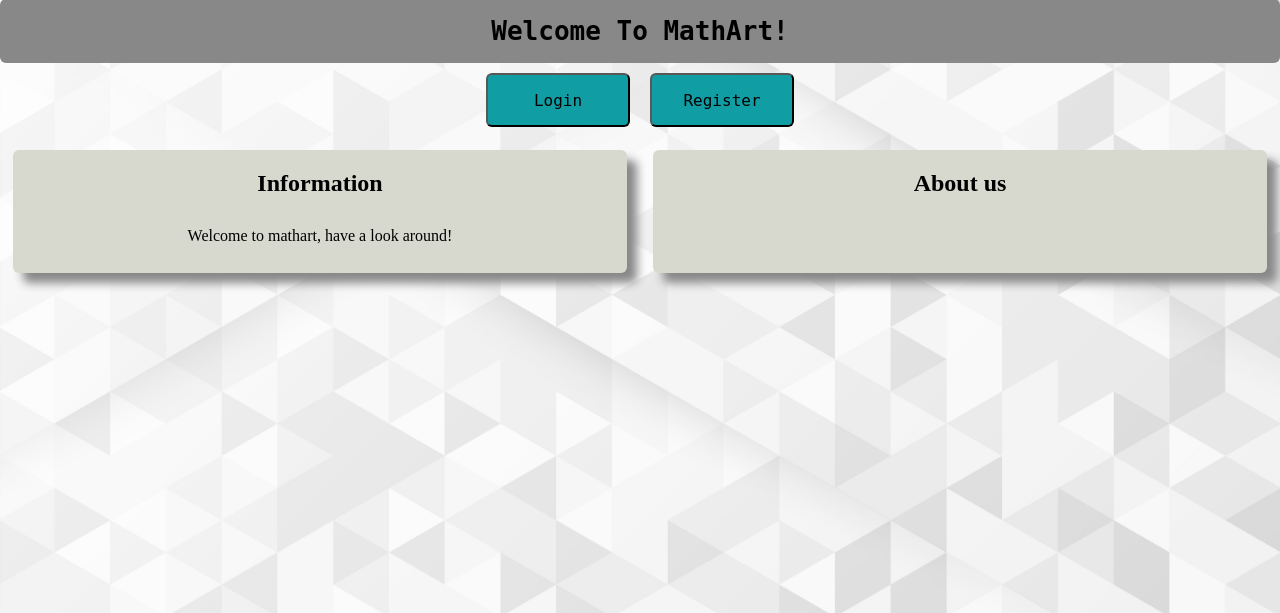
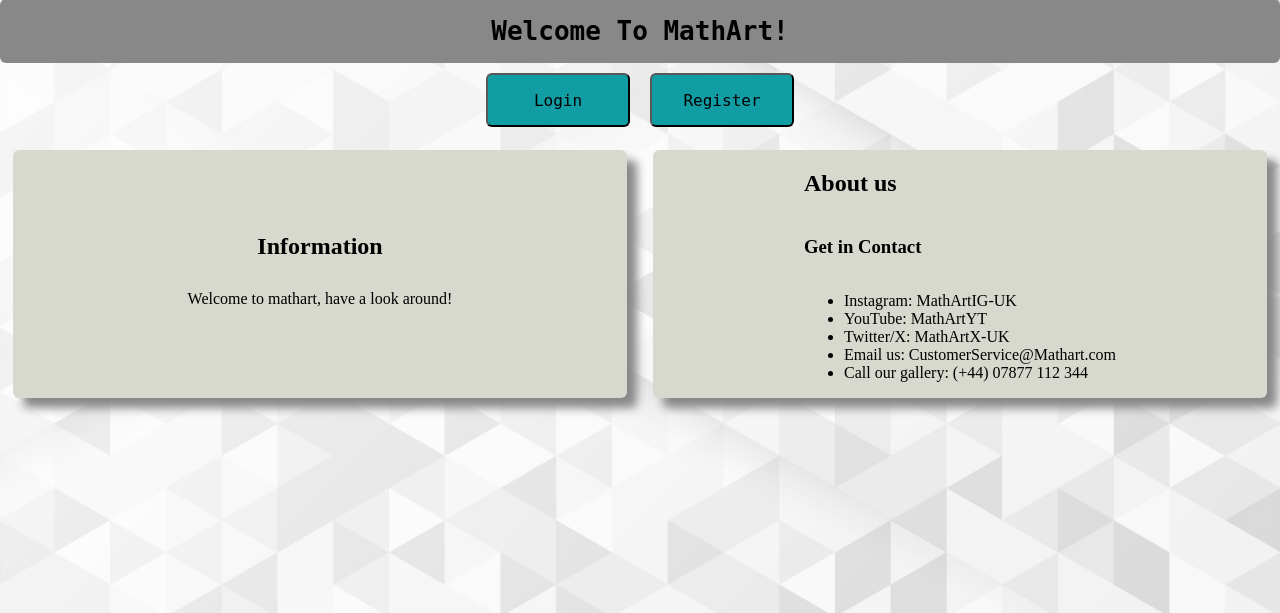
Before and after one commit to ShennyBoi/Unit-5, a PHP site: page / in a window 1280 px wide. Shown: the part 187-800 px from the top of the page. Run offline with PHP 8.4, Linux system fonts and the light colour scheme.

Commit message:
Tidy up #1 for submission

```diff
--- a/Database-Backups/mathartdb_new.sql
+++ b/Database-Backups/mathartdb_new.sql
@@ -38,7 +38,9 @@ CREATE TABLE `bookings` (
 --
 
 INSERT INTO `bookings` (`bookingID`, `userID`, `bookingDate`, `numberOfGuests`) VALUES
-(1, 1, '2024-02-12', 2);
+(1, 1, '2024-02-12', 2),
+(1, 1, '2024-04-25', 3),
+(1, 1, '2024-05-10', 4);
 
 -- --------------------------------------------------------
 
--- a/index.php
+++ b/index.php
@@ -64,8 +64,22 @@ include_once "./includes/nav.php";
                 </div>
             </div>
             <div class="horizontal-section">
-                <div class="subtitle">
-                    <h2>About us</h2>
+                <div class="column">
+                    <div class="subtitle">
+                        <h2>About us</h2>
+                    </div>
+                    <div class="center-div grow">
+                        <div class=column >
+                            <h3> Get in Contact </h3>
+                            <ul>
+                                <li>Instagram: MathArtIG-UK</li>
+                                <li>YouTube: MathArtYT </li>
+                                <li>Twitter/X: MathArtX-UK </li>
+                                <li>Email us: CustomerService@Mathart.com</li>
+                                <li>Call our gallery: (+44) 07877 112 344</li>
+                            </ul>
+                        </div>
+                    </div>
                 </div>
             </div>
         </div>
--- a/styles/booking.css
+++ b/styles/booking.css
@@ -127,5 +127,8 @@ div#calendar{
     color: blue !important;
   }
   .event{
-    color: orange !important;
+    color: darkorange !important;
   }
+  .key-text{
+    font-size:20px;
+  }
```
Also changed, not shown: booking.php (+9 -1 lines).
